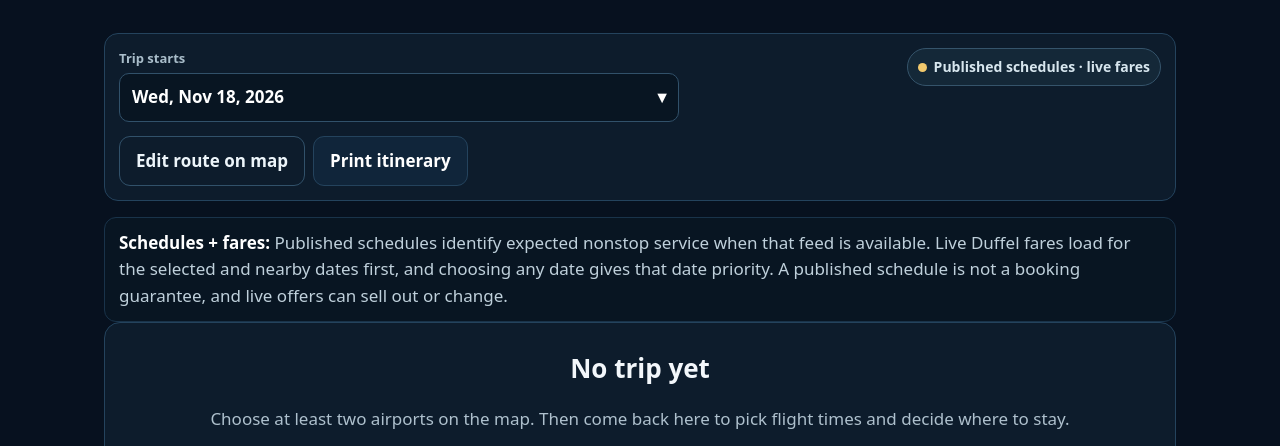
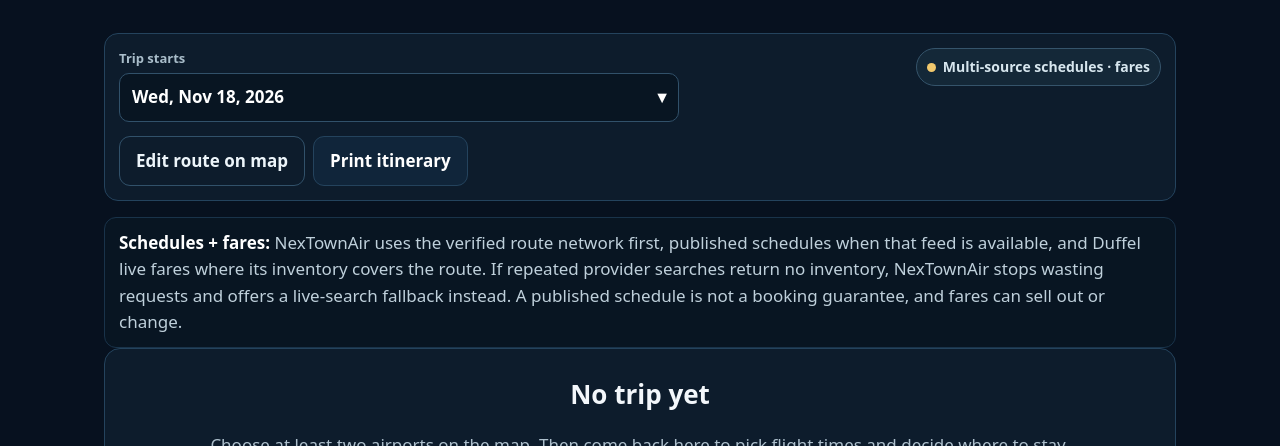
Before and after one commit to khwalser/nextownair-site, a plain HTML site: page itinerary.html in a window 1280 px wide. Shown: the part 333-779 px from the top of the page. Drawn offline with Linux system fonts and the light colour scheme.

Commit message:
Explain layered fare and schedule sources

```diff
--- a/itinerary.html
+++ b/itinerary.html
@@ -50,14 +50,14 @@
         </div>
       </div>
     </div>
-    <div class="data-badge" title="Published service dates come from AeroDataBox; current offers and fares come from Duffel"><span class="data-dot"></span>Published schedules · live fares</div>
+    <div class="data-badge" title="NexTownAir combines route data, published schedules when available, Duffel live fares where supported, and a live-search fallback where provider coverage is incomplete"><span class="data-dot"></span>Multi-source schedules · fares</div>
     <div class="btnrow">
       <a id="editRoute" class="btn secondary" href="index.html">Edit route on map</a>
       <button id="printTrip" class="btn tertiary" type="button">Print itinerary</button>
     </div>
   </section>
 
-  <div class="notice"><strong>Schedules + fares:</strong> Published schedules identify expected nonstop service when that feed is available. Live Duffel fares load for the selected and nearby dates first, and choosing any date gives that date priority. A published schedule is not a booking guarantee, and live offers can sell out or change.</div>
+  <div class="notice"><strong>Schedules + fares:</strong> NexTownAir uses the verified route network first, published schedules when that feed is available, and Duffel live fares where its inventory covers the route. If repeated provider searches return no inventory, NexTownAir stops wasting requests and offers a live-search fallback instead. A published schedule is not a booking guarantee, and fares can sell out or change.</div>
 
   <div id="content" aria-live="polite"></div>
   <section id="summary" class="summary" aria-label="Trip summary"></section>
```
